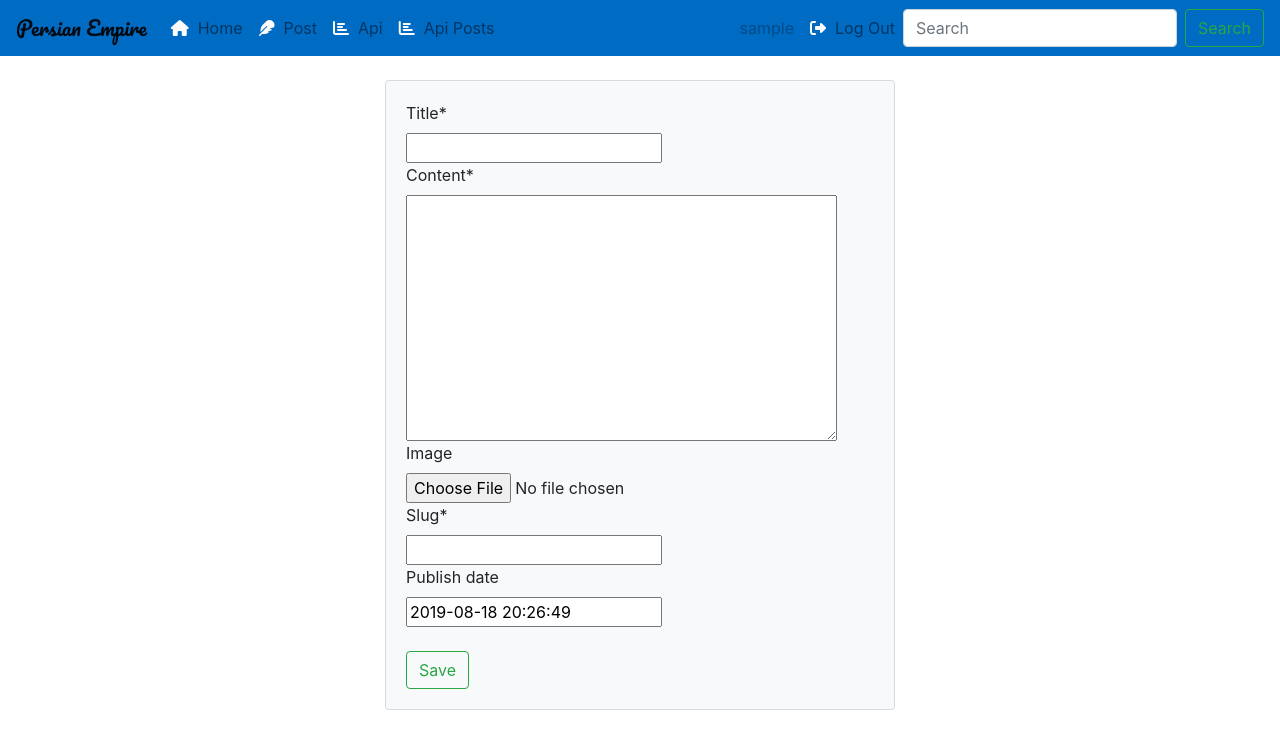
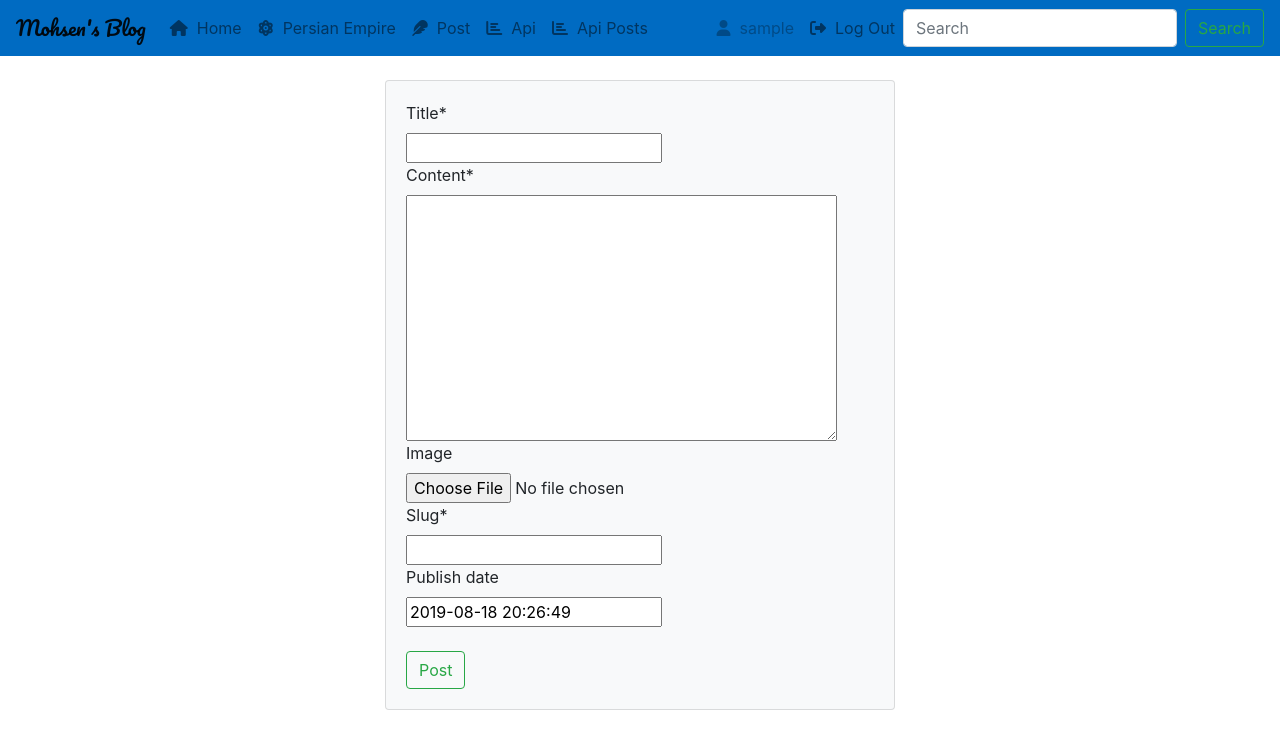
Before and after one commit to mohsen-ameli/Mohsen-Web, a Django app: page /create/ in a window 1280 px wide. Shown: the top 749 px of the page. Run offline with Django 3.2, Linux system fonts and the light colour scheme; the visitor is signed in with stand-in values (Sample User, id 1); some libraries are stand-ins or nearby versions.

Commit message:
Chinging Create Post View

```diff
--- a/src/blog/templates/blog/navbar.html
+++ b/src/blog/templates/blog/navbar.html
@@ -6,8 +6,8 @@
 <script src="https://kit.fontawesome.com/5f5fa5bcd8.js"></script>
 
 <nav class="navbar navbar-expand-lg navbar-light color-nav">
-  <a class="navbar-brand logo" href="/">Persian Empire</a>
-  <button class="navbar-toggler" type="button" data-toggle="collapse" data-target="#navbarSupportedContent" aria-controls="navbarSupportedContent" aria-expanded="false" aria-label="Toggle navigation">
+  <a class="navbar-brand logo" href="/">Mohsen's Blog</a>
+  <button class="navbar-toggler" type="button" data-toggle="collapse" data-target="#navbarSupportedContent" aria-controls="navbarSupportedContent" aria-expanded="true" aria-label="Toggle navigation">
     <span class="navbar-toggler-icon"></span>
   </button>
 
@@ -17,14 +17,20 @@
 
       <li class="nav-item">
         <a class="nav-link" href="/">
-          <span class="fa fa-home" style="color: rgb(252, 252, 252)"></span>&nbsp; Home
+          <span class="fa fa-home"></span>&nbsp; Home
+        </a>
+      </li>
+
+      <li class="nav-item">
+        <a class="nav-link" href="https://persiaempire.herokuapp.com/">
+          <span class="fa fa-atom"></span>&nbsp; Persian Empire
         </a>
       </li>
 
       {% if user.is_authenticated %}
         <li class="nav-item">
           <a class="nav-link" href="/create">
-            <span class="fas fa-feather" style="color: rgb(252, 252, 252)"></span>&nbsp; Post
+            <span class="fas fa-feather"></span>&nbsp; Post
           </a>
         </li>
       {% endif %}
@@ -32,13 +38,13 @@
       {% if user.is_superuser %}
         <li class="nav-item">
           <a class="nav-link" href="/api">
-            <span class="fa fa-chart-bar" style="color: rgb(252, 252, 252)"></span>&nbsp; Api
+            <span class="fa fa-chart-bar"></span>&nbsp; Api
           </a>
         </li>
 
         <li class="nav-item">
           <a class="nav-link" href="/api/BlogPost">
-            <span class="fa fa-chart-bar" style="color: rgb(252, 252, 252)"></span>&nbsp; Api Posts
+            <span class="fa fa-chart-bar"></span>&nbsp; Api Posts
           </a>
         </li>
       {% endif %}
@@ -49,7 +55,7 @@
         <li class="nav-item-right">
           <a class="nav-link disabled" href="#">
             {% if user.is_authenticated %}
-              {{ user }}
+              <span class="fa fa-user"></span>&nbsp; {{ user }}
             {% endif %}
           </a>
         </li>
@@ -57,19 +63,19 @@
         {% if user.is_authenticated %}
           <li class="nav-item-right">
               <a class="nav-link" href="/logout">
-                <span class="fa fa-sign-out" style="color: rgb(252, 252, 252)"></span>&nbsp; Log Out
+                <span class="fa fa-sign-out"></span>&nbsp; Log Out
               </a>
           </li>
         {% else %}
           <li class="nav-item-right">
             <a class="nav-link" href="/login">
-              <span class="fa fa-sign-in" style="color: rgb(252, 252, 252)"></span>&nbsp; Log In
+              <span class="fa fa-sign-in"></span>&nbsp; Log In
             </a>
           </li>
 
           <li class="nav-item-right">
             <a class="nav-link" href="/register">
-              <span class="fa fa-user-plus" style="color: rgb(252, 252, 252)"></span>&nbsp; Sign Up
+              <span class="fa fa-user-plus"></span>&nbsp; Sign Up
             </a>
           </li>
         {% endif %}
--- a/src/blog/templates/blog/post_create.html
+++ b/src/blog/templates/blog/post_create.html
@@ -14,7 +14,7 @@
 
           {{ form|crispy }}
           <br/>
-          <input class="btn btn-outline-success" type="submit" value="Save">
+          <input class="btn btn-outline-success" type="submit" value="Post">
         </div>
       </div>
     </div>
--- a/src/blog/templates/blog/post_detail_view.html
+++ b/src/blog/templates/blog/post_detail_view.html
@@ -49,7 +49,8 @@
   <!--Ending-->
 
   <hr/>
-  <br/>
+  <h5>Comment !</h5>
+  <br />
 
   <!-- Create Comment -->
   <form action="." method="post">
@@ -61,7 +62,7 @@
 
           {{ form|crispy }}
           <br/>
-          <input class="btn btn-outline-success" type="submit" value="Save">
+          <input class="btn btn-outline-success" type="submit" value="Comment">
 
         </div>
       </div>
--- a/src/blog/templates/blog/post_update.html
+++ b/src/blog/templates/blog/post_update.html
@@ -14,7 +14,7 @@
 
           {{ form|crispy }}
           <br/>
-          <input class="btn btn-outline-success" type="submit" value="Save">
+          <input class="btn btn-outline-success" type="submit" value="Update">
         </div>
       </div>
     </div>
--- a/src/blog/views.py
+++ b/src/blog/views.py
@@ -25,7 +25,10 @@ def post_create_view(request):
     form = PostCreateForm(request.POST or None, request.FILES or None)
 
     if form.is_valid():
-        form.save()
+        obj = form.save(commit=False)
+        obj.user = request.user
+        obj.save()
+        form = PostCreateForm()
     template_name = "blog/post_create.html"
     context = {"form": PostCreateForm}
     return render(request, template_name, context)
```
Also changed, not shown: src/media/images/download_1_E1zjLCY.jpg (added), src/media/images/download_1_qzAh64J.jpg (added), src/media/images/photo_2019-06-19_21-37-00.jpg (added), src/media/images/photo_2019-06-19_21-37-00_AkRUbnt.jpg (added), src/media/images/photo_2019-06-19_21-37-00_WzpZIyC.jpg (added).
